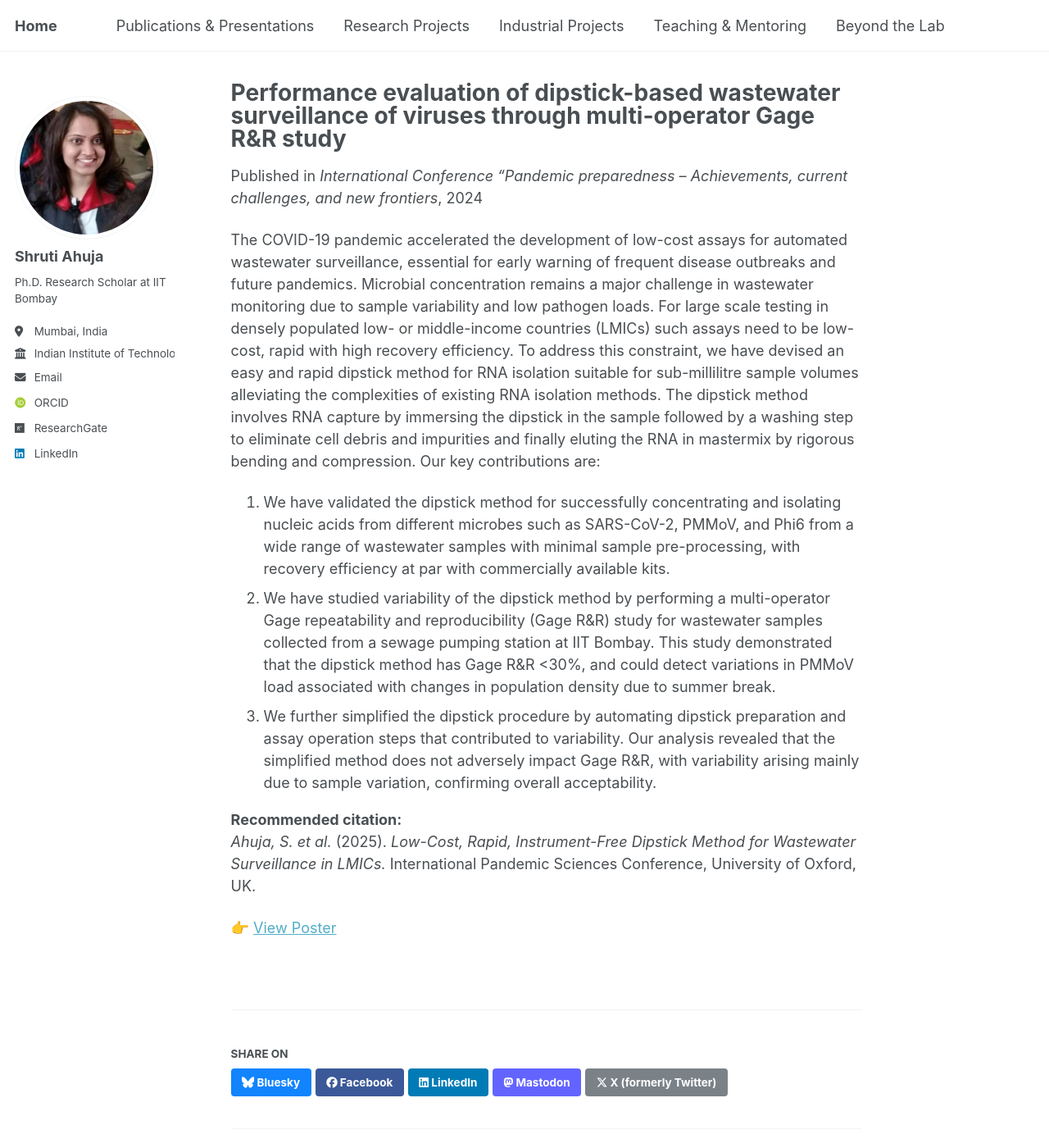
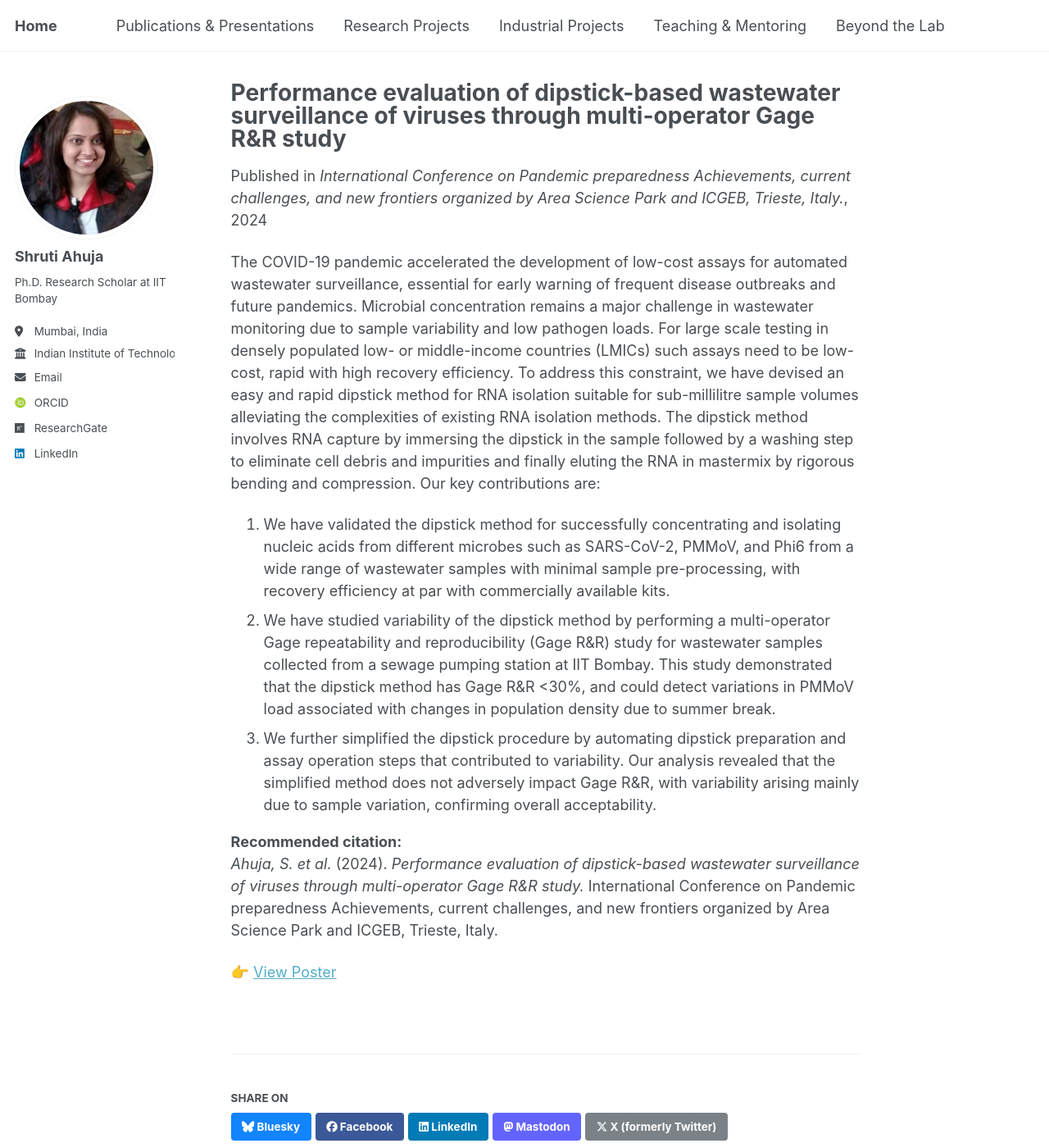
Before and after one commit to shrutiahuja/shrutiahuja.github.io, a Jekyll site: the page built from _publications/2024-11-11-italy.md, in a window 1280 px wide and 1400 px high. Shown: the whole window at 82% size. Built offline with Jekyll 4.4.1, drawn with Linux system fonts in a browser that asks for light colours; some web fonts are replaced; a script that is not in the unit is left out.

Commit message:
Update 2024-11-11-italy.md

```diff
--- a/_publications/2024-11-11-italy.md
+++ b/_publications/2024-11-11-italy.md
@@ -1,12 +1,12 @@
 ---
-title: "Performance evaluation of dipstick-based wastewater surveillance of viruses through multi-operator Gage R&R study "
+title: "Performance evaluation of dipstick-based wastewater surveillance of viruses through multi-operator Gage R&R study"
 collection: publications
 category: presentations
 permalink: /publications/2024-11-11-italy/
-excerpt: "Awarded Best Poster for presenting a multi-operator Gage repeatability and reproducibility study demonstrating acceptable variability of the dipstick method for on-field surveillance of PMMoV viral load with fluctutations in population density."
+excerpt: "Awarded Best Poster for presenting a multi-operator Gage repeatability and reproducibility study demonstrating acceptable variability of the dipstick method for on field surveillance of PMMoV viral load with fluctutations in population density."
 date: 2024-11-11
-venue: "International Conference “Pandemic preparedness – Achievements, current challenges, and new frontiers"
-paperurl: "/assets/pdf/oxfordposter.pdf"
+venue: "International Conference on Pandemic preparedness Achievements, current challenges, and new frontiers organized by Area Science Park and ICGEB, Trieste, Italy."
+paperurl: "/assets/pdf/poster.pdf"
 
 ---
 
@@ -17,6 +17,6 @@ The COVID-19 pandemic accelerated the development of low-cost assays for automat
 
 
 **Recommended citation:**
-*Ahuja, S. et al.* (2025). *Low-Cost, Rapid, Instrument-Free Dipstick Method for Wastewater Surveillance in LMICs.* International Pandemic Sciences Conference, University of Oxford, UK.
+*Ahuja, S. et al.* (2024). *Performance evaluation of dipstick-based wastewater surveillance of viruses through multi-operator Gage R&R study.* International Conference on Pandemic preparedness Achievements, current challenges, and new frontiers organized by Area Science Park and ICGEB, Trieste, Italy.
 
 👉 [View Poster]({{ page.paperurl }})
```
